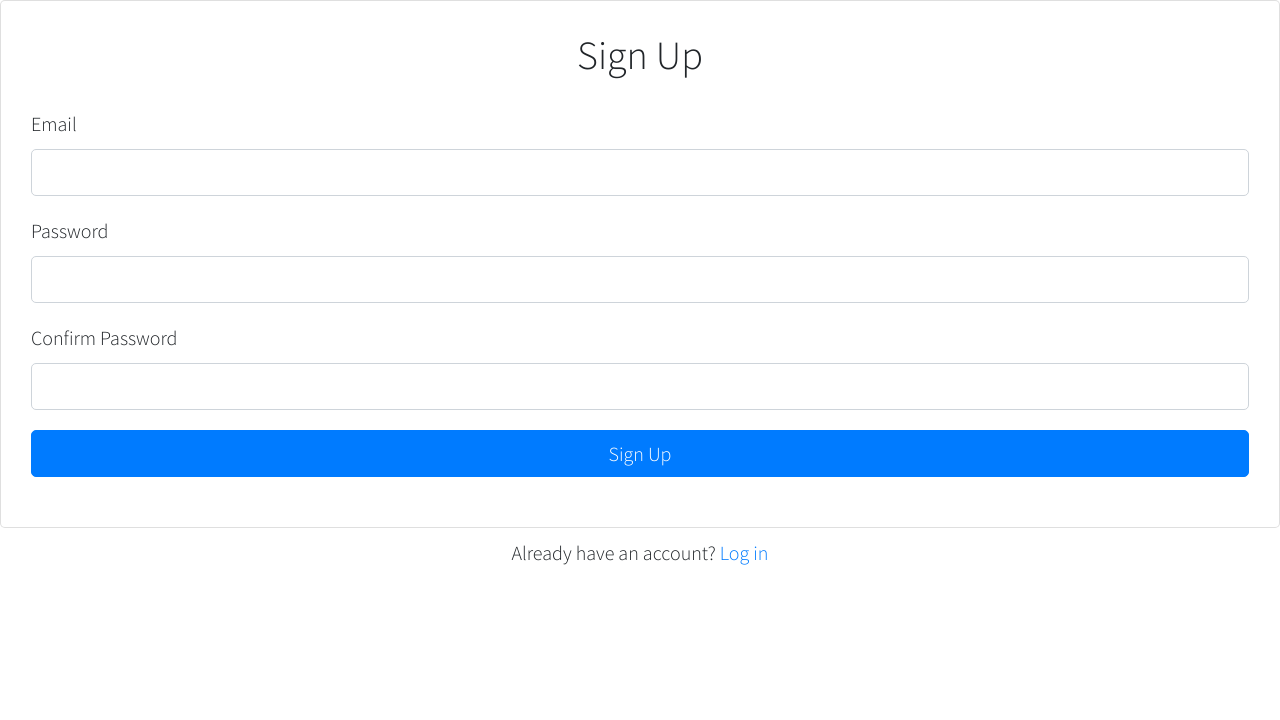
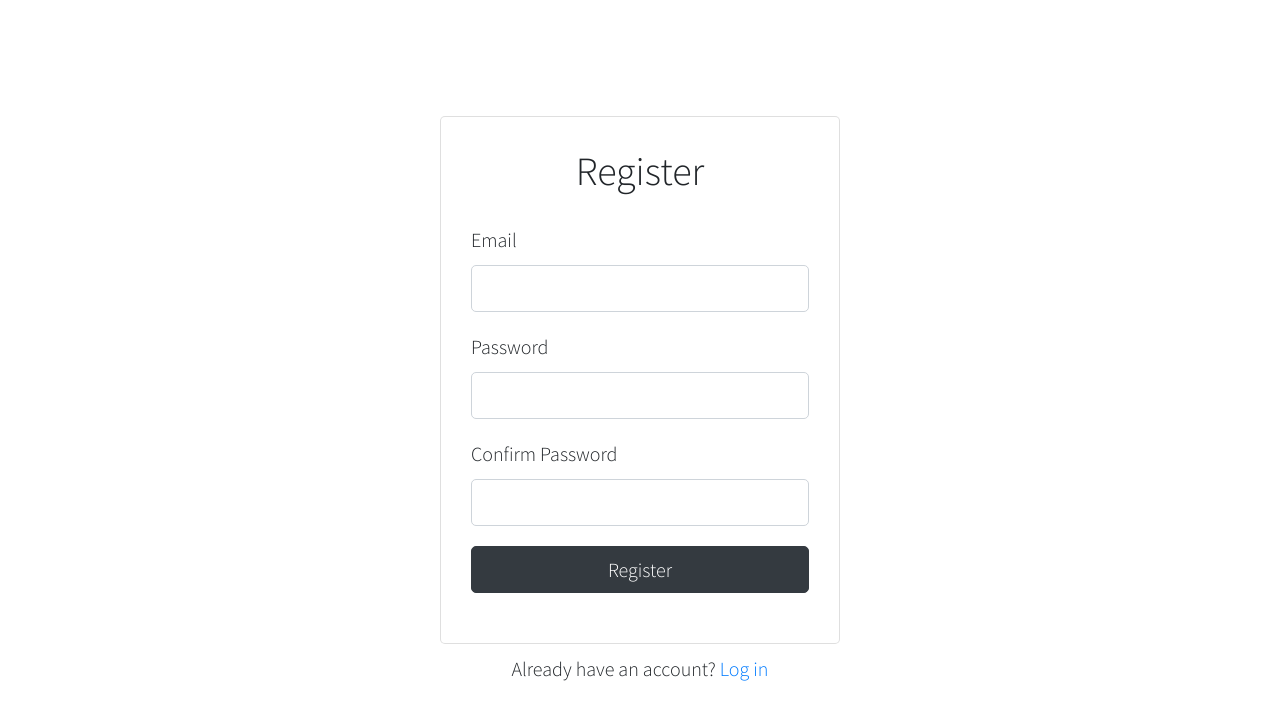
Before and after one commit to iataand/Twitter-clone, a React (Create React App) app: page /register in a window 1280 px wide. Shown: the top 720 px of the page. Built offline with nearby package versions, Linux system fonts and the light colour scheme; no server answers.

Commit message:
fixed little bug

```diff
--- a/src/components/FeedComponents/Header.js
+++ b/src/components/FeedComponents/Header.js
@@ -1,6 +1,6 @@
 import { useState, useEffect } from "react";
-import { InputGroup, FormControl } from "react-bootstrap";
-import { BiSearch } from "react-icons/bi";
+// import { InputGroup, FormControl } from "react-bootstrap";
+// import { BiSearch } from "react-icons/bi";
 import { useHistory } from "react-router-dom";
 import { useStorage } from "../../contexts/StorageContext";
 import "./style.css";
@@ -18,7 +18,7 @@ export default function Header({ currentUser }) {
   const handleProfileClick = () => {
     history.push({
       pathname: "/profile",
-      state: { user: currentUser },
+      state: { user: currentUser, currentUser: currentUser },
     });
   };
 
--- a/src/components/LandingPageComponents/Register.js
+++ b/src/components/LandingPageComponents/Register.js
@@ -1,7 +1,7 @@
 import React, { useRef, useState } from "react";
-import { Form, Button, Card, Alert } from "react-bootstrap";
+import { Form, Button, Card, Alert, Container } from "react-bootstrap";
 import AuthProvider, { useAuth } from "../../contexts/AuthContext";
-import { Link } from "react-router-dom";
+import { Link, useHistory } from "react-router-dom";
 import { useDatabase } from "../../contexts/DataBaseContext";
 
 export default function Signup() {
@@ -12,6 +12,7 @@ export default function Signup() {
   const { addUserToDatabase } = useDatabase();
   const [error, setError] = useState("");
   const [loading, setLoading] = useState(false);
+  const history = useHistory();
 
   async function handleSubmit(e) {
     e.preventDefault();
@@ -24,6 +25,7 @@ export default function Signup() {
       setLoading(true);
       await register(emailRef.current.value, passwordRef.current.value);
       await addUserToDatabase(emailRef.current.value);
+      history.push("/feed");
     } catch (err) {
       setError(err.message);
     }
@@ -33,8 +35,13 @@ export default function Signup() {
 
   return (
     <AuthProvider>
+      <Container
+        className="d-flex align-items-center justify-content-center"
+        style={{ minHeight: "100vh" }}
+      >
+        <div className="w-100" style={{ maxWidth: "400px" }}>
           <Card className="p-4">
-        <h2 className="text-center mb-4">Sign Up</h2>
+            <h2 className="text-center mb-4">Register</h2>
             {error && <Alert variant="danger">{error}</Alert>}
 
             <Form onSubmit={handleSubmit}>
@@ -52,7 +59,7 @@ export default function Signup() {
                 ></Form.Control>
               </Form.Group>
 
-          <Form.Group id="confirmPassword">
+              <Form.Group id="password">
                 <Form.Label>Confirm Password</Form.Label>
                 <Form.Control
                   type="password"
@@ -62,16 +69,22 @@ export default function Signup() {
               </Form.Group>
 
               <Form.Group>
-            <Button className="w-100" disabled={loading} type="submit">
-              Sign Up
-            </Button>
+                <button
+                  className="w-100 btn btn-dark"
+                  disabled={loading}
+                  type="submit"
+                >
+                  Register
+                </button>
               </Form.Group>
             </Form>
           </Card>
 
           <div className="w-100 text-center mt-2">
-        Already have an account? <Link to={"login"}> Log in </Link>
+            Already have an account? <Link to="/login">Log in</Link>
           </div>
+        </div>
+      </Container>
     </AuthProvider>
   );
 }
--- a/src/components/ProfileComponent/Profile.js
+++ b/src/components/ProfileComponent/Profile.js
@@ -16,6 +16,8 @@ export default function Profile() {
   const [userPosts, setUserPosts] = useState([]);
   const { getUserPosts } = useDatabase();
   const { uploadProfilePicture, getProfilePicture } = useStorage();
+
+  console.log(userProfile, currentUser);
 
   async function fetchPosts() {
     const response = await getUserPosts(userProfile);
```
Lines whose indentation alone changed are shown as unchanged.
